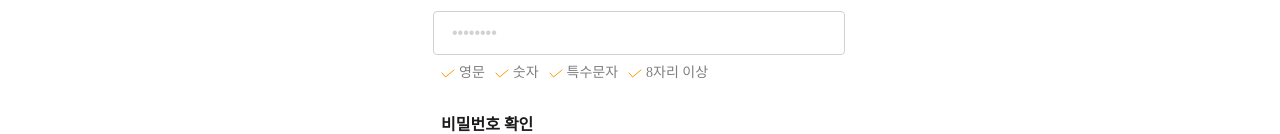
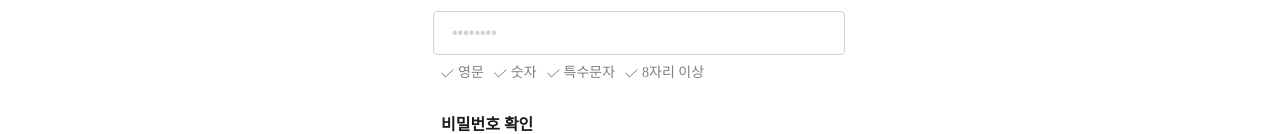
Before and after one commit to teamWaggle/Waggle-front, a React (Vite) app: page /signup in a window 1280 px wide. Shown: the part 674-808 px from the top of the page. Built offline with nearby package versions, Linux system fonts and the light colour scheme; a web font is replaced by a local one.

Commit message:
issue #54 feat: create password validator

```diff
--- a/src/components/SignUp/SignUpEmail.style.ts
+++ b/src/components/SignUp/SignUpEmail.style.ts
@@ -23,3 +23,10 @@ export const signUpButtonStyle = css({
 	textAlign: "center",
 	cursor: "pointer",
 });
+
+export const getPasswordTextStyle = (disabled: boolean) => {
+	return css({
+		color: disabled ? Theme.color.brand_primary : Theme.color.disabled_text,
+		fontWeight: 500,
+	});
+};
--- a/src/components/SignUp/SignUpEmail.tsx
+++ b/src/components/SignUp/SignUpEmail.tsx
@@ -1,33 +1,20 @@
 import { useState } from "react";
 
-import FillPasswordCheckIcon from "@/assets/svg/FillPasswordCheckIcon.svg?react";
+import PasswordCheckDisabledIcon from "@/assets/svg/ic-password-check-disabled.svg?react";
+import PasswordCheckIcon from "@/assets/svg/ic-password-check.svg?react";
 import { Flex, Text, SocialLogin } from "@/components/common";
 // import { useEmailAuthSendMutation } from "@/hooks/api/useEmailAuthSendMutation";
+import { passwordCheckData } from "@/constants/auth";
 import { useSignUpMutation } from "@/hooks/api/useSignUpMutation";
 import { getDefaultTextStyle } from "@/styles/getDefaultTextStyle";
 import { Theme } from "@/styles/Theme";
 
 import { getFormTextStyle, getInputStyle } from "@/components/SignUp/SignUp.shared.style";
-import { buttonStyle, signUpButtonStyle } from "@/components/SignUp/SignUpEmail.style";
-
-const passwordCheckData = [
-	{
-		icon: <FillPasswordCheckIcon />,
-		text: "영문",
-	},
-	{
-		icon: <FillPasswordCheckIcon />,
-		text: "숫자",
-	},
-	{
-		icon: <FillPasswordCheckIcon />,
-		text: "특수문자",
-	},
-	{
-		icon: <FillPasswordCheckIcon />,
-		text: "8자리 이상",
-	},
-];
+import {
+	buttonStyle,
+	signUpButtonStyle,
+	getPasswordTextStyle,
+} from "@/components/SignUp/SignUpEmail.style";
 
 const SignUpEmail = () => {
 	const { mutateSignUp } = useSignUpMutation();
@@ -119,8 +106,8 @@ const SignUpEmail = () => {
 						<Flex styles={{ padding: "0 8px", gap: "10px" }}>
 							{passwordCheckData.map((data) => (
 								<Flex styles={{ gap: "4px", align: "center" }} key={data.text}>
-									{data.icon}
-									<Text size="small" css={getDefaultTextStyle(Theme.color.disabled_text, 500)}>
+									{data.validator(password) ? <PasswordCheckIcon /> : <PasswordCheckDisabledIcon />}
+									<Text size="small" css={getPasswordTextStyle(data.validator(password))}>
 										{data.text}
 									</Text>
 								</Flex>
--- /dev/null
+++ b/src/constants/auth.ts
@@ -0,0 +1,25 @@
+import {
+	hasEngInPassword,
+	hasNumInPassword,
+	hasSpecialCharInPassword,
+	checkLengthInPassword,
+} from "@/utils/validator";
+
+export const passwordCheckData = [
+	{
+		validator: hasEngInPassword,
+		text: "영문",
+	},
+	{
+		validator: hasNumInPassword,
+		text: "숫자",
+	},
+	{
+		validator: hasSpecialCharInPassword,
+		text: "특수문자",
+	},
+	{
+		validator: checkLengthInPassword,
+		text: "8자리 이상",
+	},
+];
--- /dev/null
+++ b/src/constants/regex.ts
@@ -0,0 +1,6 @@
+export const REGEX = {
+	NUM_REG: /[0-9]/,
+	ENG_REG: /[a-zA-Z]/,
+	// eslint-disable-next-line no-useless-escape
+	SPECIAL_CHAR_REG: /[\{\}\[\]\/?.,;:|\)*~`!^\-+<>@\#$%&\\\=\(\'\"]/,
+};
--- /dev/null
+++ b/src/utils/validator.ts
@@ -0,0 +1,17 @@
+import { REGEX } from "@/constants/regex";
+
+export const hasEngInPassword = (password: string) => {
+	return REGEX.ENG_REG.test(password);
+};
+
+export const hasNumInPassword = (password: string) => {
+	return REGEX.NUM_REG.test(password);
+};
+
+export const hasSpecialCharInPassword = (password: string) => {
+	return REGEX.SPECIAL_CHAR_REG.test(password);
+};
+
+export const checkLengthInPassword = (password: string) => {
+	return password.length > 8 && password.length < 20;
+};
```
Also changed, not shown: src/assets/svg/ic-password-check-disabled.svg (renamed from src/assets/svg/EmptyPasswordCheckIcon.svg), src/assets/svg/ic-password-check.svg (renamed from src/assets/svg/FillPasswordCheckIcon.svg).
